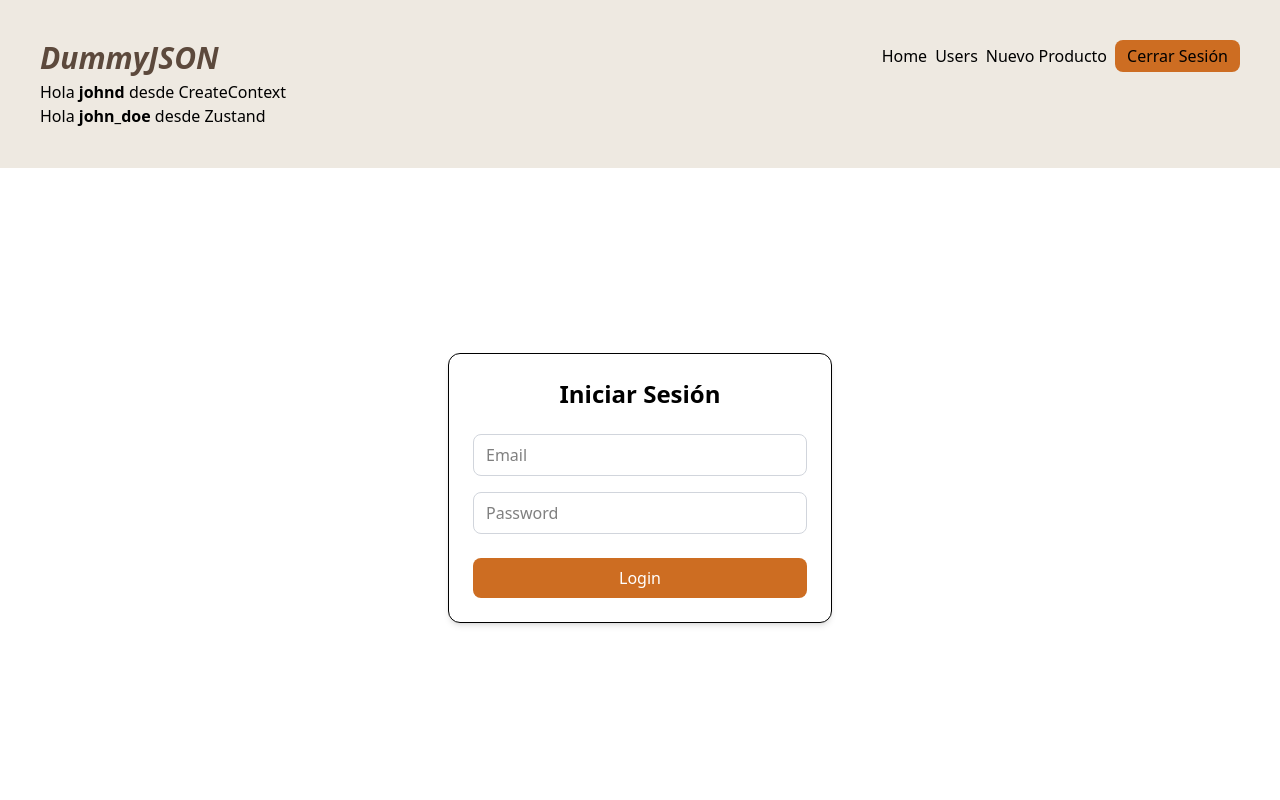
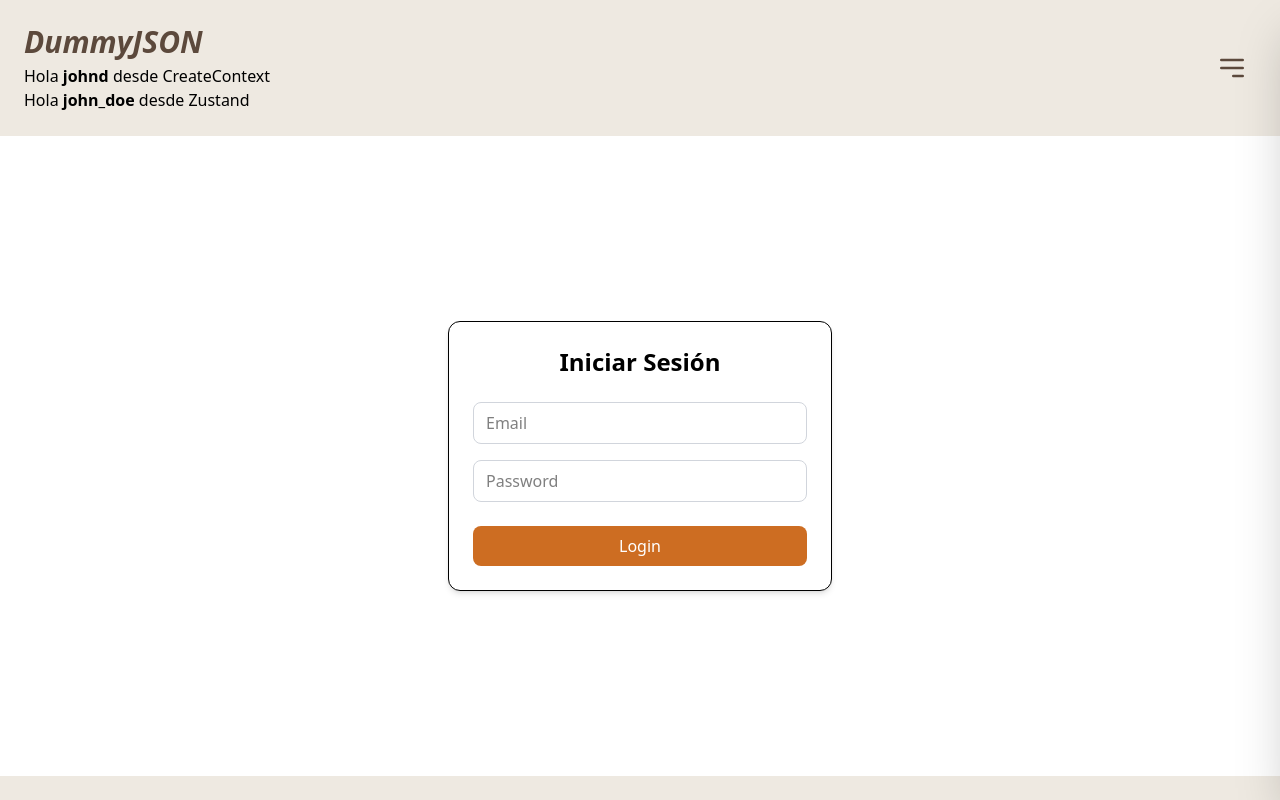
Before and after one commit to AAriela-Rivalta/Curso-react-GoodAps, a React (Vite) app: page / in a window 1280 px wide. Shown: the top 800 px of the page. Built offline with nearby package versions, Linux system fonts and the light colour scheme; sample sign-in values are in the browser's storage.

Commit message:
Menu Hamburguesa

```diff
--- a/package.json
+++ b/package.json
@@ -19,6 +19,7 @@
     "react-hook-form": "^7.68.0",
     "react-router-dom": "^7.10.1",
     "sonner": "^2.0.7",
+    "swiper": "^12.0.3",
     "tailwindcss": "^4.1.18",
     "zod": "^4.2.0",
     "zustand": "^5.0.9"
--- a/src/components/layouts/Layouts.tsx
+++ b/src/components/layouts/Layouts.tsx
@@ -1,38 +1,46 @@
-import { useContext } from 'react'
-import { Link, Outlet, useNavigate } from 'react-router-dom'
-import { Toaster } from 'sonner'
+import { useState, useContext } from 'react';
+import { Link, Outlet, useNavigate } from 'react-router-dom';
+import { Toaster } from 'sonner';
 
 import { UserContext } from '../../context/UserContext';
 import { useUserStore } from '../../store/useUserStore';
-
 import { isAuth } from '../../auth/isAuth';
 import { logout } from '../../auth/logout';
 
+// Importas tu nuevo componente (lo creamos abajo)
+import { MobileMenu } from '../ui/MobileMenu';
 
 export function Layouts() {
+  const [isMenuOpen, setIsMenuOpen] = useState(false); // Estado para el menú
+
   const userWithContext = useContext(UserContext);
   const userWithZustand = useUserStore(state => state.user);
-
-  const navigate = useNavigate(); //sirve para redirigir al login al hacer logout
-  const isLogged = isAuth(); //isLogged queda •true si hay token •false si o hay
+  const navigate = useNavigate();
+  const isLogged = isAuth();
 
   function handleLogout() {
-    logout(); //borra el token
-    navigate("/", { replace: true }); //te envia al login •replace: true evita que el usuario vuelva atras
+    logout();
+    setIsMenuOpen(false); // Cerramos el menú al salir
+    navigate("/", { replace: true });
   }
 
   if (!userWithContext) return null;
 
-
-
-
-
   return (
     <>
       <Toaster position="top-right" richColors />
-      <header className='p-10 bg-[#eee9e1]'>
-        <div className='flex justify-between'>
-          <div>
+
+      {/* EL MENÚ DESLIZABLE */}
+      <MobileMenu
+        isOpen={isMenuOpen}
+        onClose={() => setIsMenuOpen(false)}
+        isLogged={isLogged}
+        handleLogout={handleLogout}
+        username={userWithContext.username}
+      />
+
+      <header className='p-6 bg-[#eee9e1] flex justify-between items-center'>
+        <div>
             <Link to="/" className='text-3xl text-[#5c493c] font-bold italic'>DummyJSON</Link>
             <div className='flex flex-col mt-1'>
               <span>
@@ -44,38 +52,24 @@ export function Layouts() {
                 desde Zustand
               </span>
             </div>
-          </div>
-          <nav className=''>
-            <ul className='flex items-center gap-2'>
-              {!isLogged && ( //si no hay token -> solo se muestra el login
-                <li>
-                  <Link to="/" className='hover:underline'>Login</Link>
-                </li>
-              )}
+            </div>
 
-              {isLogged && ( //si hay token se renderiza esto
-                <>
-              <li>
-                <Link to="/products" className='hover:underline'>Home</Link>
-              </li>
-              <li>
-                <Link to="/users" className='hover:underline'>Users</Link>
-              </li>
-              <li>
-                <Link to="/new-product" className='hover:underline'>Nuevo Producto</Link>
-              </li>
-              <li>
-                <button onClick={handleLogout} className="bg-[#cd6d22] px-3 py-1 rounded-lg hover:bg-[#a75719]">
-                  Cerrar Sesión
-                </button>
-              </li>
-              </>
-              )}
-            </ul>
-          </nav>
-        </div>
+        {/* BOTÓN PARA ABRIR EL MENÚ (Hamburguesa) */}
+        <button
+          onClick={() => setIsMenuOpen(true)}
+          className="text-[#5c493c] p-2"
+        >
+          {/* Icono simple de hamburguesa */}
+          <svg className="w-8 h-8" fill="none" stroke="currentColor" viewBox="0 0 24 24">
+            <path strokeLinecap="round" strokeLinejoin="round" strokeWidth={2} d="M4 6h16M4 12h16m-7 6h7" />
+          </svg>
+        </button>
       </header>
-      <Outlet />
+
+      <main>
+        <Outlet />
+      </main>
+
       <footer className='p-20 bg-[#eee9e1]'></footer>
     </>
   )
--- /dev/null
+++ b/src/components/ui/MobileMenu.tsx
@@ -0,0 +1,53 @@
+import { Link } from 'react-router-dom';
+
+interface Props {
+  isOpen: boolean;
+  onClose: () => void;
+  isLogged: boolean;
+  handleLogout: () => void;
+  username: string;
+}
+
+export function MobileMenu({ isOpen, onClose, isLogged, handleLogout, username }: Props) {
+  return (
+    <>
+      {/* Fondo oscuro (Overlay) cuando el menú está abierto */}
+      <div
+        className={`fixed inset-0 bg-black/50 z-40 transition-opacity duration-300 ${isOpen ? 'opacity-100' : 'opacity-0 pointer-events-none'}`}
+        onClick={onClose}
+      />
+
+      {/* Contenedor del Menú */}
+      <div className={`fixed top-0 right-0 h-full w-64 bg-[#eee9e1] z-50 shadow-2xl transform transition-transform duration-300 ease-in-out ${isOpen ? 'translate-x-0' : 'translate-x-full'}`}>
+
+        <div className="p-6 flex flex-col h-full">
+          <button onClick={onClose} className="self-end text-2xl">✕</button>
+
+          <div className="mt-8 mb-10">
+            <p className="text-gray-600 italic">Hola,</p>
+            <p className="text-xl font-bold">{username}</p>
+          </div>
+
+          <nav className="flex flex-col gap-6 text-lg">
+            {!isLogged ? (
+              <Link to="/" onClick={onClose} className="hover:text-[#cd6d22]">Login</Link>
+            ) : (
+              <>
+                <Link to="/products" onClick={onClose} className="hover:text-[#cd6d22]">Home</Link>
+                <Link to="/users" onClick={onClose} className="hover:text-[#cd6d22]">Users</Link>
+                <Link to="/new-product" onClick={onClose} className="hover:text-[#cd6d22]">Nuevo Producto</Link>
+
+                <button
+                  onClick={handleLogout}
+                  className="mt-10 bg-[#cd6d22] text-white py-2 rounded-lg"
+                >
+                  Cerrar Sesión
+                </button>
+              </>
+            )}
+          </nav>
+        </div>
+      </div>
+    </>
+  );
+}
--- a/src/hooks/useAllUsers.ts
+++ b/src/hooks/useAllUsers.ts
@@ -1,9 +1,12 @@
 import { useQuery } from "@tanstack/react-query";
 import { getAllUsers } from "../services";
 
-export function useAllUsers() {
+export function useAllUsers(page: number) { //el hook tambien recibe la pagina, permite que React Query reaccione al cambio de página
   return useQuery({
-    queryKey: ["all-users"],
-    queryFn: getAllUsers,
+    queryKey: ["all-users", page], //•cada pagina tiene su propio key -> ["all-users", 1] •React Query: cachea cada página, evita refetch innecesario,
+    //permite volver a páginas anteriores sin volver a pedir datos
+    queryFn: () => getAllUsers(page), //•la query depende de page •cuando page cambia -> se ejecuta un nuevo fetch
+    placeholderData: (previousData) => previousData, //cuando cambias de pagina no se borren los usuarios anteriores, se mantiene la data
+    //hasta que llega la nueva
   });
 }
--- a/src/pages/Users.tsx
+++ b/src/pages/Users.tsx
@@ -1,10 +1,12 @@
+import { useState } from "react";
 import { Cover } from "../components/ui/Cover";
 import { useAllUsers } from "../hooks/useAllUsers";
 
 
 
 export function Users () {
-    const { data, isPending } = useAllUsers();
+    const [page, setPage] = useState(1); //guardas la pagina actual y arranca siempre en la pagina 1
+    const { data, isPending } = useAllUsers(page); //cada vez que la pagina cambi el hook se vuelve a ejecutar y React Query pide la pagina correcta
 
     if (isPending) {
         return (
@@ -18,7 +20,7 @@ export function Users () {
     <section className="flex flex-col justify-center items-center p-10 ">
       <Cover title="Listado de Usuarios" />
       <div className="flex flex-wrap justify-center gap-6 mt-20 w-full max-w-6xl ">
-         {data?.users?.map((user: any) => (
+         {data?.users?.map((user: any) => ( //solo renderiza los usuarios de esta página
           <div
             key={user.id}
             className="w-80 border rounded-2xl p-5 bg-[#eee9e1] flex flex-col gap-3 shadow-lg hover:shadow-xl transition-shadow duration-300"
@@ -62,6 +64,24 @@ export function Users () {
             </div>
           </div>
         ))}
+        <div className="flex justify-center items-center gap-4 mt-10">
+        <button
+          disabled={page === 1} //si esta en la page 1 se desactiva
+          onClick={() => setPage(p => p - 1)} //si no resta uno
+          className="px-4 py-2 bg-[#cd6d22] hover:bg-[#a75719] rounded disabled:opacity-50"
+        >
+          Anterior
+        </button>
+
+        <span className="font-semibold">Página {page}</span> {/*muestra la pagina actual */}
+
+        <button
+          disabled={data ? page * data.limit >= data.total : true}
+          onClick={() => setPage(p => p + 1)} className="px-4 py-2 bg-[#cd6d22] hover:bg-[#a75719] rounded disabled:opacity-50"
+        >
+          Siguiente
+        </button>
+      </div>
       </div>
     </section>
   );
--- a/src/services/index.ts
+++ b/src/services/index.ts
@@ -79,8 +79,11 @@ async function updateProducts(id: number, body: Product): Promise<any> {
   })
 }
 
-async function getAllUsers(): Promise<UsersResponse> {
-  return api.get("/users");
+async function getAllUsers(page: number): Promise<UsersResponse> { //la funcion recibe la pagina actual, cada vez que cambie le pedimos a la API usuarios distinto
+  const limit = 15; //cantidad de usuarios por pagina
+  const skip = (page - 1) * limit; //skip le dice al backend cuántos usuarios saltearse antes de empezar a devolver datos.
+
+  return api.get(`/users?limit=${limit}&skip=${skip}`);
 }
 
 export {
```
Also changed, not shown: 1 other file (tests, documents, lock files or other folders).
